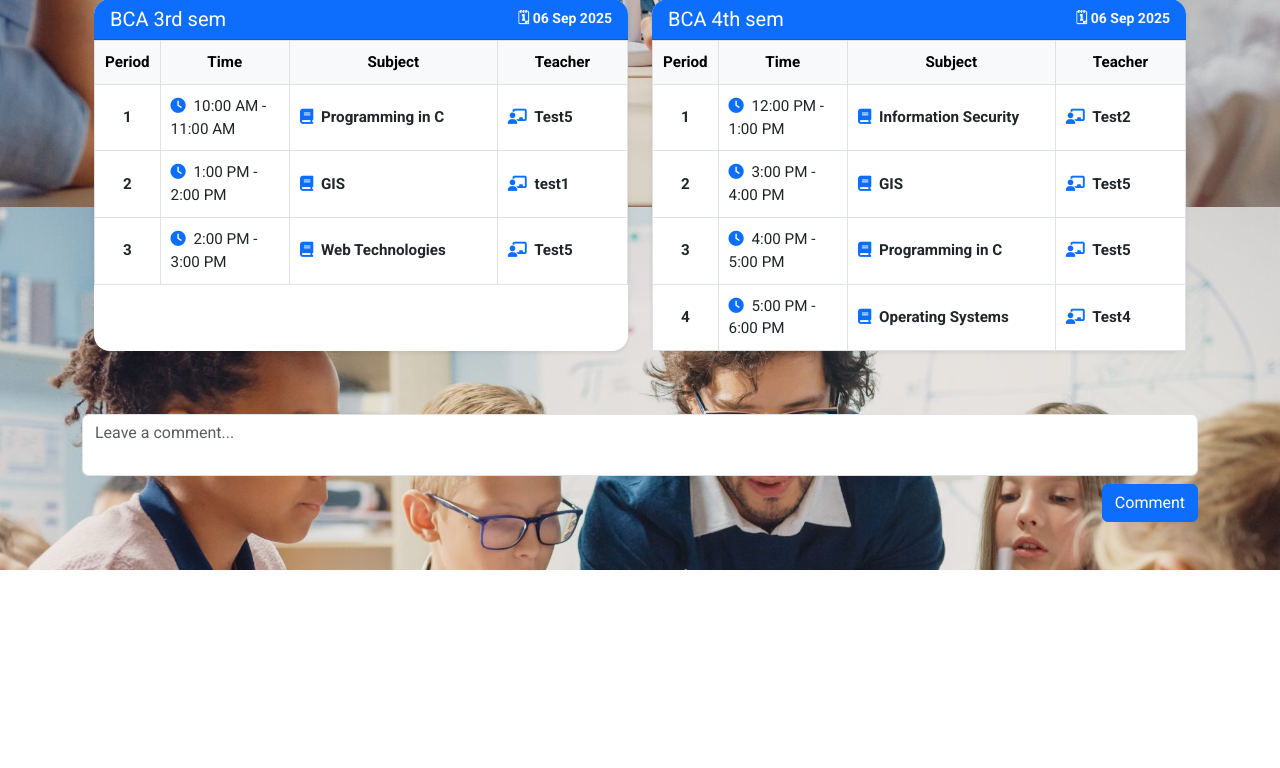
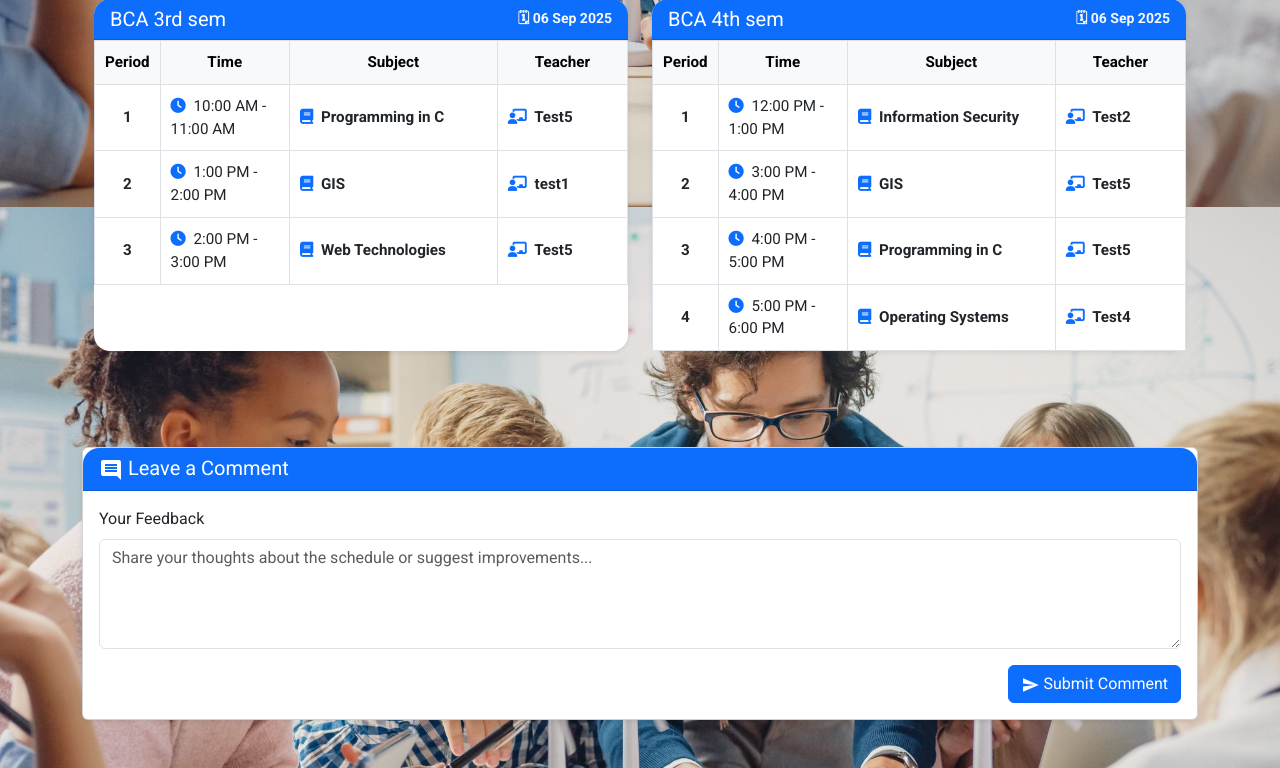
Before and after one commit to shriyaaaaaaaaa/dcsp, a PHP site: page /teacher/t_dashboard.php in a window 1280 px wide. Shown: the part 593-1361 px from the top of the page. Before the commit the page ends 1163 px from the top, so only its background shows below. Run offline with PHP 8.4, Linux system fonts and the light colour scheme; the visitor is signed in with stand-in values (Sample User, id 1); data comes from the database, SQL or seed files in the repository.

Commit message:
second commit

```diff
--- a/dcsp.sql
+++ b/dcsp.sql
@@ -549,7 +549,7 @@ CREATE TABLE `student` (
 INSERT INTO `student` (`id`, `reg_no`, `name`, `email`, `password`, `org_id`, `class`, `class_id`, `tick`, `created_at`) VALUES
 (2, 's100', 'Nishan Karki', 'nishan1@gmail.com', '12345', '14', '', 0, 1, '2025-06-12 01:19:32'),
 (3, 'p100', 'Pralhad Adhikari', 'p@gmail.com', '12345', '15', '', 0, 1, '2025-07-13 03:12:43'),
-(0, '400', 'Sathi mitra', 'sathi@gmail.com', '12345', '6', 'BCA 2nd sem class', 29, 0, '2025-09-06 07:23:23');
+(0, '400', 'Sathi mitra', 'sathi@gmail.com', '123456', '6', 'BCA 2nd sem class', 29, 0, '2025-09-06 07:23:23');
 
 -- --------------------------------------------------------
 
--- a/teacher/t_dashboard.php
+++ b/teacher/t_dashboard.php
@@ -21,6 +21,18 @@ $success_message = "";
 if (isset($_SESSION['login_success'])) {
     $success_message = $_SESSION['login_success'];
     unset($_SESSION['login_success']);
+}
+
+// Get comment success/error messages
+$comment_success = "";
+$comment_error = "";
+if (isset($_SESSION['comment_success'])) {
+    $comment_success = $_SESSION['comment_success'];
+    unset($_SESSION['comment_success']);
+}
+if (isset($_SESSION['comment_error'])) {
+    $comment_error = $_SESSION['comment_error'];
+    unset($_SESSION['comment_error']);
 }
 
 // Prepare and execute query to fetch teacher data
@@ -68,6 +80,7 @@ function convertTo12Hours($timeStr) {
   <link href="https://fonts.googleapis.com/css2?family=Roboto:wght@400;700&display=swap" rel="stylesheet">
   <link href="https://cdn.jsdelivr.net/npm/bootstrap@5.3.0/dist/css/bootstrap.min.css" rel="stylesheet">
   <link href="https://fonts.googleapis.com/icon?family=Material+Icons" rel="stylesheet">
+  <link rel="stylesheet" href="https://cdnjs.cloudflare.com/ajax/libs/font-awesome/6.5.0/css/all.min.css">
   <link rel="stylesheet" href="css/t_dashboard.css" />
 </head>
 <body>
@@ -88,11 +101,29 @@ function convertTo12Hours($timeStr) {
 <!-- Body Section -->
 <div class="container py-5">
 
-  <!-- Success Message Alert -->
+  <!-- Login Success Message Alert -->
   <?php if ($success_message): ?>
     <div class="alert alert-success alert-dismissible fade show shadow-sm" role="alert">
       <i class="material-icons" style="font-size: 20px; vertical-align: middle;">check_circle</i>
       <strong><?= htmlspecialchars($success_message) ?></strong>
+      <button type="button" class="btn-close" data-bs-dismiss="alert" aria-label="Close"></button>
+    </div>
+  <?php endif; ?>
+
+  <!-- Comment Success Message -->
+  <?php if ($comment_success): ?>
+    <div class="alert alert-success alert-dismissible fade show shadow-sm" role="alert">
+      <i class="material-icons" style="font-size: 20px; vertical-align: middle;">check_circle</i>
+      <strong><?= htmlspecialchars($comment_success) ?></strong>
+      <button type="button" class="btn-close" data-bs-dismiss="alert" aria-label="Close"></button>
+    </div>
+  <?php endif; ?>
+
+  <!-- Comment Error Message -->
+  <?php if ($comment_error): ?>
+    <div class="alert alert-danger alert-dismissible fade show shadow-sm" role="alert">
+      <i class="material-icons" style="font-size: 20px; vertical-align: middle;">error</i>
+      <strong><?= htmlspecialchars($comment_error) ?></strong>
       <button type="button" class="btn-close" data-bs-dismiss="alert" aria-label="Close"></button>
     </div>
   <?php endif; ?>
@@ -174,11 +205,35 @@ function convertTo12Hours($timeStr) {
   </div>
 
   <!-- Comment Box -->
-  <div class="comment-box text-end">
-      <form method="POST" action="comment.php">
-          <textarea class="form-control mb-2" name="comment" rows="2" placeholder="Leave a comment..." required></textarea>
-          <button type="submit" class="btn btn-primary">Comment</button>
-      </form>
+  <div class="comment-box mt-5">
+    <div class="card shadow-sm">
+      <div class="card-header bg-primary text-white">
+        <h5 class="mb-0">
+          <i class="material-icons" style="vertical-align: middle;">comment</i>
+          Leave a Comment
+        </h5>
+      </div>
+      <div class="card-body">
+        <form method="POST" action="comment.php">
+          <div class="mb-3">
+            <label for="comment" class="form-label">Your Feedback</label>
+            <textarea
+              class="form-control"
+              id="comment"
+              name="comment"
+              rows="4"
+              placeholder="Share your thoughts about the schedule or suggest improvements..."
+              required></textarea>
+          </div>
+          <div class="text-end">
+            <button type="submit" class="btn btn-primary">
+              <i class="material-icons" style="font-size: 18px; vertical-align: middle;">send</i>
+              Submit Comment
+            </button>
+          </div>
+        </form>
+      </div>
+    </div>
   </div>
 </div>
 
@@ -229,23 +284,24 @@ function convertTo12Hours($timeStr) {
     transform: translateY(0);
   }
 }
+.comment-box textarea {
+  resize: vertical;
+  min-height: 100px;
+}
 </style>
-
-<!-- Include Font Awesome for icons -->
-<link rel="stylesheet" href="https://cdnjs.cloudflare.com/ajax/libs/font-awesome/6.5.0/css/all.min.css">
 
 <script src="https://cdn.jsdelivr.net/npm/bootstrap@5.3.0/dist/js/bootstrap.bundle.min.js"></script>
 
 <script>
-// Auto-hide success alert after 5 seconds
+// Auto-hide alerts after 5 seconds
 document.addEventListener('DOMContentLoaded', function() {
-  const alert = document.querySelector('.alert-success');
-  if (alert) {
+  const alerts = document.querySelectorAll('.alert');
+  alerts.forEach(function(alert) {
     setTimeout(function() {
       const bsAlert = new bootstrap.Alert(alert);
       bsAlert.close();
     }, 5000);
-  }
+  });
 });
 
 // Prevent back button issues and form resubmission
```
Also changed, not shown: index.php (+4 -4 lines), teacher/comment.php (+17 -11 lines), img/index_bg.jpg, teacher/t_logout.php (renamed from teacher/logout.php).
